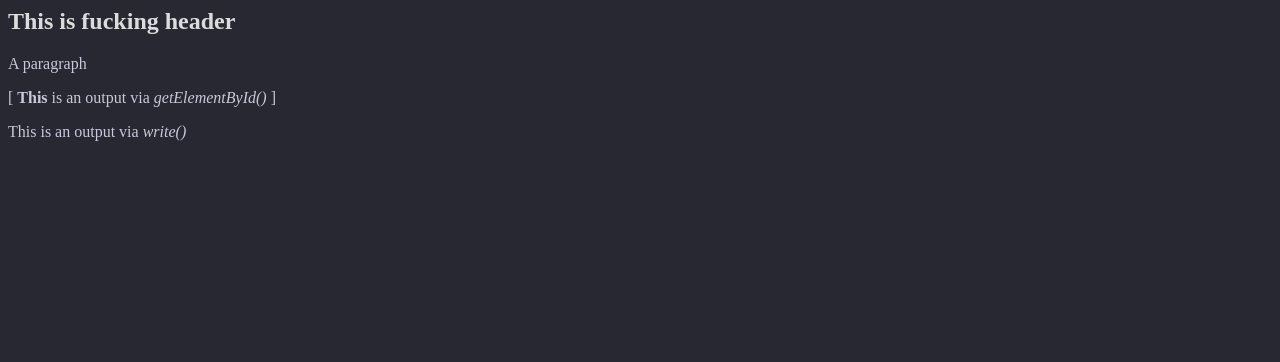
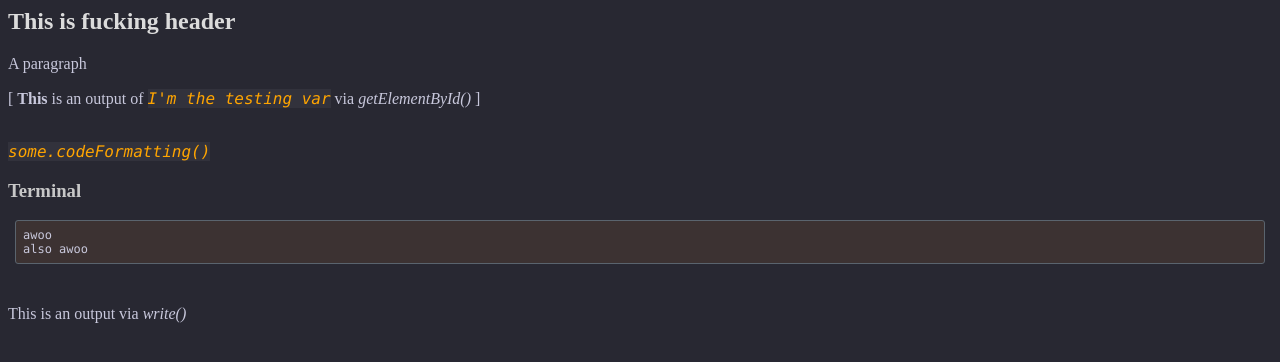
Before and after one commit to wolf-null/wolf_attacks_js, a plain HTML site: page www/index.htm in a window 1280 px wide. Drawn offline with Linux system fonts and the light colour scheme.

Commit message:
some new stuff

```diff
--- a/www/index.css
+++ b/www/index.css
@@ -8,7 +8,40 @@ p {
 }
 
 
+i.code{
+	font-style: italic;
+	background-color: rgb(50, 50, 60);
+	font-family: 'Monaco', 'Lucida Console', 'Courier New';
+	color: orange;
+}
+
+
+div.terminal {
+	font-style: normal;
+	font-family: 'Monaco', 'Lucida Console', 'Courier New';
+	color: rgb(200, 200, 220);
+	font-size: 12px;
+
+	background: rgb(60, 50, 50);
+	background-color: rgb(60, 50, 50);
+
+	margin: 7px;
+	padding: 7px;
+
+	border-color: rgb(90, 100, 110);
+	border-style: solid;
+	border-width: 1px;
+	border-radius: 3px;
+}
+
+
+
 h2 {
 	color: rgb(220, 220, 220);
 	text-align: left;
 }
+
+h3 {
+	color: rgb(200, 200, 200);
+	text-align: left;
+}
--- a/www/index.htm
+++ b/www/index.htm
@@ -6,6 +6,13 @@
 		<h2>This is fucking header</h2>
 		<p>A paragraph</p>
 		<p id="js-output-placeholder"></p>
+		<br>
+		<i class="code">some.codeFormatting()</i>
+		<h3>Terminal</h3>
+		<div class="terminal">
+			<span id="js-terminal"></span>
+		</div>
+		<br>
 		<script src="./index.test.js"></script>
 	</body>
 </html>
--- a/www/index.test.js
+++ b/www/index.test.js
@@ -1,6 +1,24 @@
 "use strict"
 
-//let test_var = "I'm the testing var"
+let test_var = "I'm the testing var";
 
-document.write("<p> This is an output via <i>write()</i> </p>")
-document.getElementById('js-output-placeholder').innerHTML = "[ <b>This</b> is an output via <i>getElementById()</i> ]"
+// This basically outputs text into the document
+document.write("<p> This is an output via <i>write()</i> </p>");
+
+// This thing finds a placeholder where id closure used (e.g. <someTag id="placeholder-name"> ... </someTag>)
+document.getElementById('js-output-placeholder').innerHTML = `[ <b>This</b> is an output of <i class="code">${test_var}</i> via <i>getElementById()</i> ]`;
+
+function term(txt, placeholder) {
+	var current_text = document.getElementById(placeholder).innerHTML
+	var new_text;
+
+	if (current_text == "") {
+		new_text = txt;
+	} else {
+		new_text = current_text + "<br>" + txt;
+	}
+	document.getElementById(placeholder).innerHTML = new_text;
+}
+
+term("awoo", "js-terminal");
+term("also awoo", "js-terminal");
```
